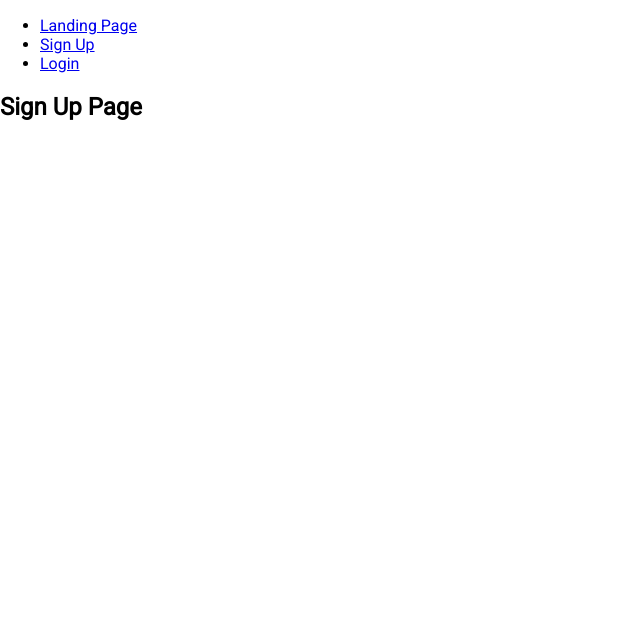
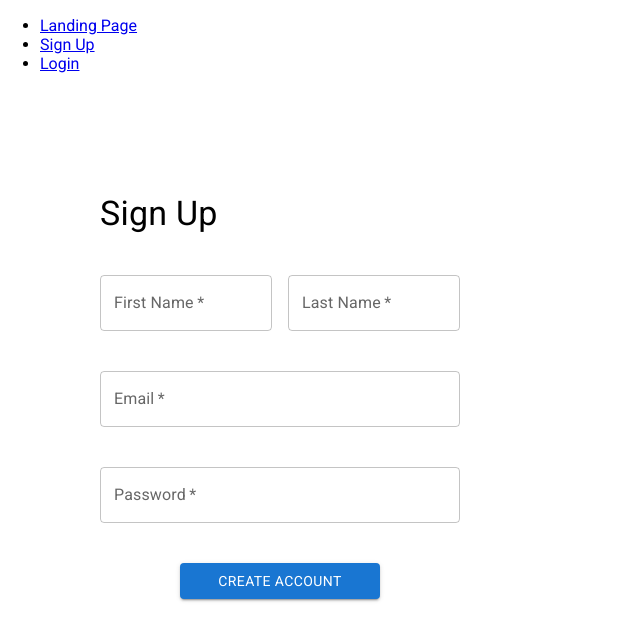
Before and after one commit to olliecroysdill/tempest_client, a React (Create React App) app: page /sign-up in a window 1280 px wide. Shown: the top 640 px of the page, without its empty margins (0-640 px from the left). Built offline with nearby package versions, Linux system fonts and the light colour scheme.

Commit message:
creates sign-up form with validation for all fields

```diff
--- a/src/pages/SignUpPage/SignUpForm/InputEmail.jsx
+++ b/src/pages/SignUpPage/SignUpForm/InputEmail.jsx
@@ -1,3 +1,41 @@
-function InputEmail() {}
+import { useState } from "react";
+import { TextField } from "@mui/material";
+
+function InputEmail(props) {
+    const [emailInput, setEmailInput] = useState("");
+    const [helperText, setHelperText] = useState("");
+    const [emailInvalid, setEmailInvalid] = useState(false);
+
+    function handleValidateEmail() {
+        if (emailInput.length === 0) {
+            setEmailInvalid(true);
+            setHelperText("Email is required");
+        } else if (!/^\S+@\S+\.\S+$/.test(emailInput)) {
+            setEmailInvalid(true);
+            setHelperText("Must be a valid email");
+        } else {
+            setEmailInvalid(false);
+            setHelperText("");
+        }
+    }
+
+    return (
+        <TextField
+            margin="normal"
+            fullWidth={true}
+            id={props.id}
+            label={props.label}
+            variant="outlined"
+            required={true}
+            value={emailInput}
+            onChange={(e) => {
+                setEmailInput(e.target.value);
+            }}
+            onBlur={handleValidateEmail}
+            helperText={helperText}
+            error={emailInvalid}
+        />
+    );
+}
 
 export default InputEmail;
--- /dev/null
+++ b/src/pages/SignUpPage/SignUpForm/InputName.jsx
@@ -0,0 +1,43 @@
+import { useState } from "react";
+import { TextField } from "@mui/material";
+
+function InputName(props) {
+    const [nameInput, setNameInput] = useState("");
+    const [helperText, setHelperText] = useState("");
+    const [nameInvalid, setNameInvalid] = useState(false);
+
+    function handleValidateName() {
+        if (nameInput.length === 0) {
+            setNameInvalid(true);
+            setHelperText(`${props.label} is required`);
+        } else if (nameInput.length > 14) {
+            setNameInvalid(true);
+            setHelperText("Must be less than 14 characters");
+        } else if (!/^[a-zA-Z]+$/.test(nameInput)) {
+            setNameInvalid(true);
+            setHelperText("Can only contain letters");
+        } else {
+            setNameInvalid(false);
+            setHelperText("");
+        }
+    }
+
+    return (
+        <TextField
+            fullWidth={true}
+            id={props.id}
+            label={props.label}
+            variant="outlined"
+            required={true}
+            value={nameInput}
+            onChange={(e) => {
+                setNameInput(e.target.value);
+            }}
+            onBlur={handleValidateName}
+            helperText={helperText}
+            error={nameInvalid}
+        />
+    );
+}
+
+export default InputName;
--- a/src/pages/SignUpPage/SignUpForm/InputNames.jsx
+++ /dev/null
@@ -1,3 +0,0 @@
-function InputNames() {}
-
-export default InputNames;
--- a/src/pages/SignUpPage/SignUpForm/InputPassword.jsx
+++ b/src/pages/SignUpPage/SignUpForm/InputPassword.jsx
@@ -1,3 +1,54 @@
-function InputPassword() {}
+import { useState } from "react";
+import { TextField } from "@mui/material";
+
+function InputPassword(props) {
+    const [passwordInput, setPasswordInput] = useState("");
+    const [helperText, setHelperText] = useState("");
+    const [passwordInvalid, setPasswordInvalid] = useState(false);
+
+    function handleValidatePassword() {
+        if (passwordInput.length === 0) {
+            setPasswordInvalid(true);
+            setHelperText("Password is required");
+        } else if (passwordInput.length < 8 || passwordInput.length > 20) {
+            setPasswordInvalid(true);
+            setHelperText("Must be between 8 and 20 characters");
+        } else if (!/^.*[a-z].*$/.test(passwordInput)) {
+            setPasswordInvalid(true);
+            setHelperText("Must contain at least one lower case letter");
+        } else if (!/^.*[A-Z].*$/.test(passwordInput)) {
+            setPasswordInvalid(true);
+            setHelperText("Must contain at least one upper case letter");
+        } else if (!/^.*\d.*$/.test(passwordInput)) {
+            setPasswordInvalid(true);
+            setHelperText("Must contain at least one numeric character");
+        } else if (!/^.*[-+_!@#$%^&*.,?].*$/.test(passwordInput)) {
+            setPasswordInvalid(true);
+            setHelperText("Must contain at least one special character");
+        } else {
+            setPasswordInvalid(false);
+            setHelperText("");
+        }
+    }
+
+    return (
+        <TextField
+            type="password"
+            margin="normal"
+            fullWidth={true}
+            id={props.id}
+            label={props.label}
+            variant="outlined"
+            required={true}
+            value={passwordInput}
+            onChange={(e) => {
+                setPasswordInput(e.target.value);
+            }}
+            onBlur={handleValidatePassword}
+            helperText={helperText}
+            error={passwordInvalid}
+        />
+    );
+}
 
 export default InputPassword;
--- a/src/pages/SignUpPage/SignUpForm/SignUpForm.jsx
+++ b/src/pages/SignUpPage/SignUpForm/SignUpForm.jsx
@@ -1,5 +1,42 @@
+import InputName from "./InputName";
+import { Stack, Box, Typography, Button } from "@mui/material";
+import InputEmail from "./InputEmail";
+import InputPassword from "./InputPassword";
+
 function SignUpForm() {
-    return <></>;
+    return (
+        <Box
+            width={400}
+            sx={{
+                marginLeft: "80px",
+                marginTop: "100px",
+                padding: "20px"
+            }}
+        >
+            <Typography variant="h4" sx={{ paddingBottom: "40px" }}>
+                Sign Up
+            </Typography>
+            <Stack
+                spacing={5}
+                direction="column"
+                component="form"
+                alignItems="center"
+            >
+                <Stack spacing={2} direction="row">
+                    <InputName id="first-name" label="First Name" />
+                    <InputName id="last-name" label="Last Name" />
+                </Stack>
+                <InputEmail id="email" label="Email" />
+                <InputPassword id="password" label="Password" />
+                <Button
+                    variant="contained"
+                    sx={{ margin: "20px", width: "200px" }}
+                >
+                    Create Account
+                </Button>
+            </Stack>
+        </Box>
+    );
 }
 
 export default SignUpForm;
--- a/src/pages/SignUpPage/SignUpPage.jsx
+++ b/src/pages/SignUpPage/SignUpPage.jsx
@@ -4,7 +4,6 @@ import SignUpForm from "./SignUpForm/SignUpForm";
 function SignUpPage() {
     return (
         <div>
-            <h1>Sign Up Page</h1>
             <SignUpForm />
         </div>
     );
```
